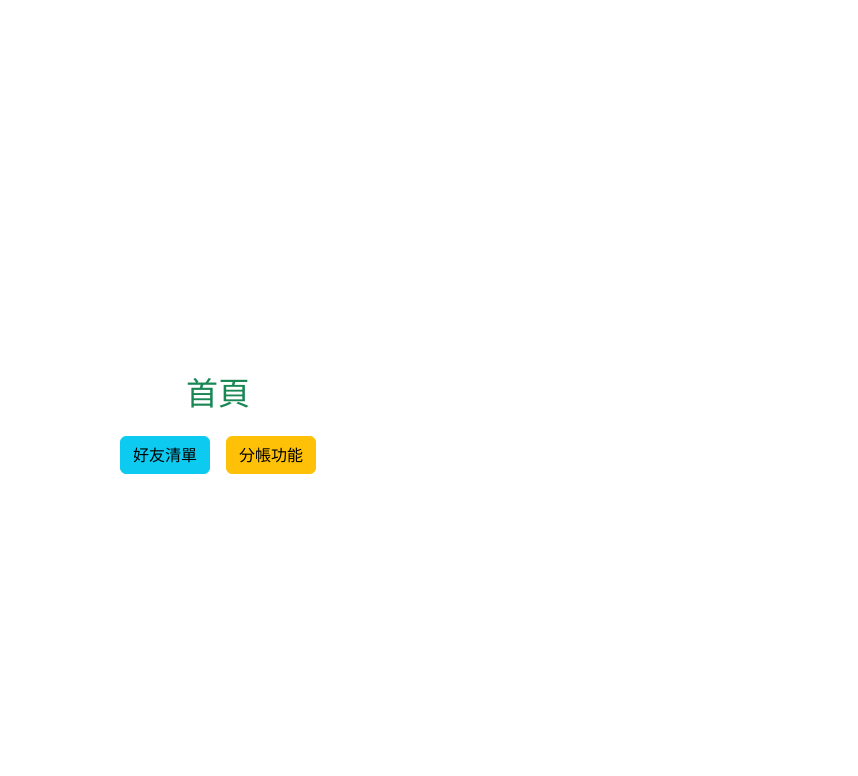
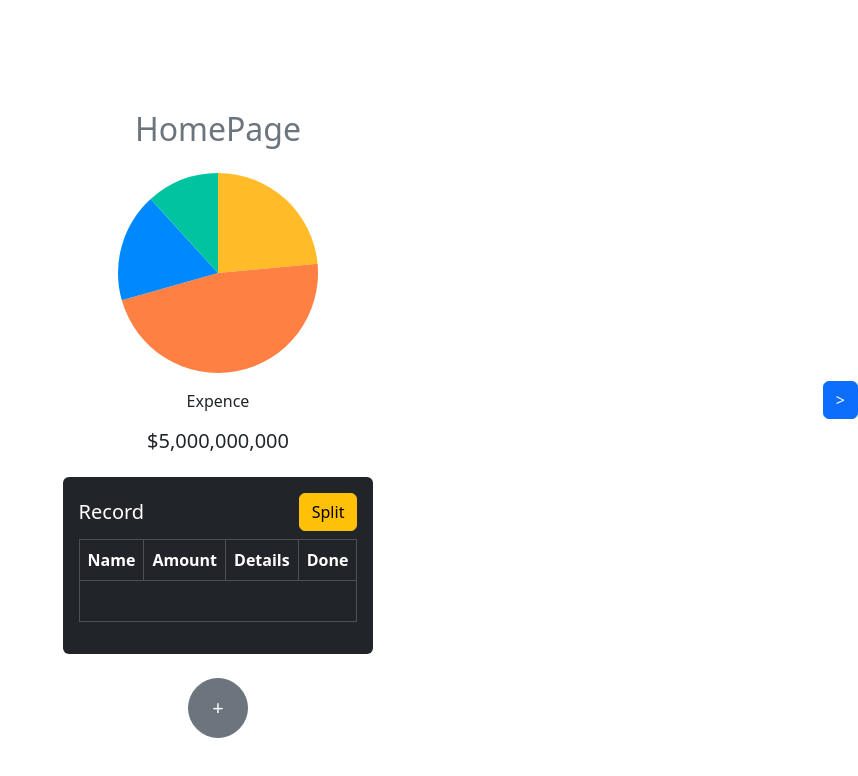
Before and after one commit to syushen92/DBMSFP, a React (Vite) app in the folder src/client/: page /homepage in a window 1280 px wide. Shown: the top 776 px of the page, without its empty margins (422-1280 px from the left). Built offline with nearby package versions, Linux system fonts and the light colour scheme.

Commit message:
modify Homepage

```diff
--- a/src/client/src/pages/HomePage.tsx
+++ b/src/client/src/pages/HomePage.tsx
@@ -1,20 +1,148 @@
-import React from 'react';
+import React, { useState } from 'react';
 import { useNavigate } from 'react-router-dom';
 
 const HomePage: React.FC = () => {
   const navigate = useNavigate();
+  const [isSidebarOpen, setIsSidebarOpen] = useState(false);
+
+  // 假資料，用於顯示開銷比例
+  const data = [
+    { name: 'Food', value: 400 },
+    { name: 'Rent', value: 800 },
+    { name: 'Entertainment', value: 300 },
+    { name: 'Others', value: 200 },
+  ];
+
+  // 定義每個部分的顏色
+  const COLORS = ['#FFBB28', '#FF8042', '#0088FE', '#00C49F'];
+
+  // 計算圓形比例圖路徑
+  const calculatePiePaths = () => {
+    const total = data.reduce((sum, entry) => sum + entry.value, 0); // 總開銷
+    let startAngle = 0; // 起始角度
+
+    return data.map((entry, index) => {
+      const value = entry.value / total; // 每部分所占比例
+      const endAngle = startAngle + value; // 計算結束角度
+
+      // 計算起點和終點的座標（SVG 圓弧）
+      const x1 = Math.cos(2 * Math.PI * startAngle) * 16 + 16;
+      const y1 = Math.sin(2 * Math.PI * startAngle) * 16 + 16;
+      const x2 = Math.cos(2 * Math.PI * endAngle) * 16 + 16;
+      const y2 = Math.sin(2 * Math.PI * endAngle) * 16 + 16;
+      const largeArc = value > 0.5 ? 1 : 0; // 判斷是否需要大弧
+
+      // 定義 SVG 路徑指令
+      const path = `M16 16 L${x1} ${y1} A16 16 0 ${largeArc} 1 ${x2} ${y2} Z`;
+      startAngle = endAngle; // 更新起始角度
+
+      // 返回對應的 <path>
+      return (
+        <path key={index} d={path} fill={COLORS[index % COLORS.length]} />
+      );
+    });
+  };
 
   return (
-    <div className="container mt-5">
-      <h2 className="text-center text-success mb-4">首頁</h2>
-      <div className="d-flex justify-content-center gap-3">
-        <button className="btn btn-info" onClick={() => navigate('/friendlist')}>
-          好友清單
-        </button>
-        <button className="btn btn-warning" onClick={() => navigate('/accounting')}>
-          分帳功能
+    <div className="container mt-5 position-relative">
+      {/* 頁面標題 */}
+      <h2 className="text-center text-secondary mb-4">HomePage</h2>
+
+      {/* 圓形圖表及資訊區域 */}
+      <div className="text-center">
+        <div style={{ width: '200px', height: '200px', position: 'relative', margin: '0 auto' }}>
+          {/* 圓形圖表使用 SVG 描述比例圖 */}
+          <svg viewBox="0 0 32 32" style={{ transform: 'rotate(-90deg)', width: '100%', height: '100%' }}>
+            {calculatePiePaths()}
+          </svg>
+        </div>
+        <div className="mt-3">
+          <p>Expence</p>
+          <h5>$5,000,000,000</h5>
+        </div>
+      </div>
+
+      {/* 記錄區域 */}
+      <div className="mt-4 p-3 bg-dark text-white rounded">
+        <div className="d-flex justify-content-between align-items-center mb-2">
+          <h5 className="m-0">Record</h5>
+          <button className="btn btn-warning">Split</button>
+        </div>
+        <table className="table table-dark table-bordered">
+          <thead>
+            <tr>
+              <th>Name</th>
+              <th>Amount</th>
+              <th>Details</th>
+              <th>Done</th>
+            </tr>
+          </thead>
+          <tbody>
+            {/* 暫無記錄提示 */}
+            <tr>
+              <td colSpan={4} className="text-center text-muted">
+                No Records Yet
+              </td>
+            </tr>
+          </tbody>
+        </table>
+      </div>
+
+      {/* 新增按鈕 */}
+      <div className="text-center mt-4">
+        <button
+          className="btn btn-secondary btn-lg rounded-circle"
+          style={{ width: '60px', height: '60px' }}
+          onClick={() => navigate('/add')}
+        >
+          +
         </button>
       </div>
+
+      {/* 側邊欄 */}
+      <div
+        className={`position-fixed top-0 end-0 bg-light shadow h-100 transition-all ${
+          isSidebarOpen ? 'w-25' : 'w-0'
+        }`}
+        style={{ overflow: 'hidden' }}
+      >
+        {isSidebarOpen && (
+          <div className="p-3">
+            <button
+              className="btn btn-secondary mb-3"
+              onClick={() => setIsSidebarOpen(false)}
+            >
+              關閉
+            </button>
+            <ul className="list-unstyled">
+              <li>
+                <button className="btn btn-link" onClick={() => navigate('/friendlist')}>
+                  好友清單
+                </button>
+              </li>
+              <li>
+                <button className="btn btn-link" onClick={() => navigate('/accounting')}>
+                  分帳功能
+                </button>
+              </li>
+              <li>
+                <button className="btn btn-link" onClick={() => navigate('/settings')}>
+                  設定
+                </button>
+              </li>
+            </ul>
+          </div>
+        )}
+      </div>
+
+      {/* 側邊欄切換按鈕 */}
+      <button
+        className="btn btn-primary position-fixed top-50 end-0 translate-middle-y"
+        style={{ zIndex: 1050 }}
+        onClick={() => setIsSidebarOpen(!isSidebarOpen)}
+      >
+        {isSidebarOpen ? '<' : '>'}
+      </button>
     </div>
   );
 };
```
Also changed, not shown: package.json (added, +10 -0 lines), 1 other file (tests, documents, lock files or other folders).
